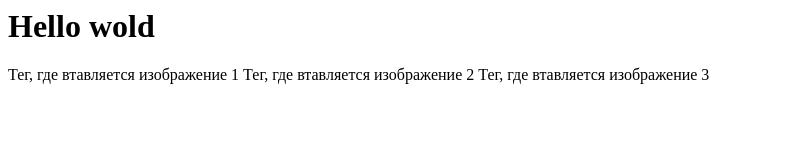
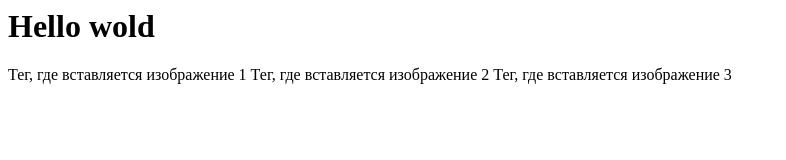
Before and after one commit to Splin1998/site, a plain HTML site: page index.html in a window 1280 px wide. Shown: the whole page, without its empty margins (0-786 px from the left). Drawn offline with Linux system fonts and the light colour scheme.

Commit message:
Исправленны названия тегов в index.html

```diff
--- a/index.html
+++ b/index.html
@@ -1,6 +1,6 @@
 <body>
 	<h1>Hello wold</h1>
-	Тег, где втавляется изображение 1
-	Тег, где втавляется изображение 2
-	Тег, где втавляется изображение 3
+	Тег, где вcтавляется изображение 1
+	Тег, где вcтавляется изображение 2
+	Тег, где вcтавляется изображение 3
 </body>
```
